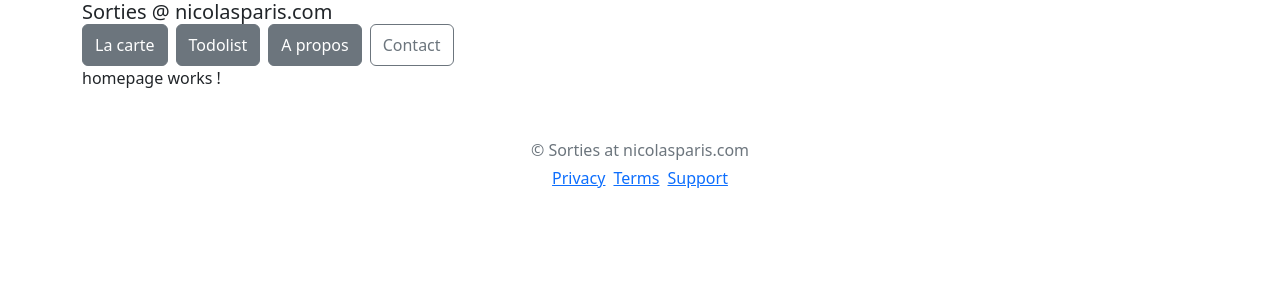
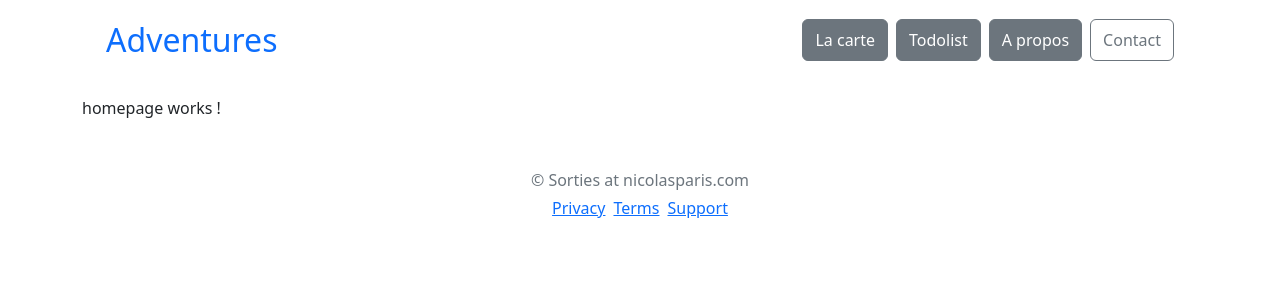
Before and after one commit to Beef-Bridge/adventures-fe-ng-bs, an Angular app: page / in a window 1280 px wide. Shown: the top 300 px of the page. Built offline with nearby package versions, Linux system fonts and the light colour scheme.

Commit message:
feat [common]: structure template : header

```diff
--- a/src/app/shared/components/header/header.component.html
+++ b/src/app/shared/components/header/header.component.html
@@ -1,3 +1,9 @@
-<h5 class="my-0 mr-md-auto">Sorties @ nicolasparis.com</h5>
+<div class="d-flex flex-column flex-md-row align-items-center p-3 px-md-4 mb-3">
+  <a
+    class="d-flex align-items-center link-body-emphasis text-decoration-none name-app"
+    routerLink="/"
+    >Adventures</a
+  >
 
-<app-navbar></app-navbar>
+  <app-navbar></app-navbar>
+</div>
--- a/src/app/shared/components/header/header.component.scss
+++ b/src/app/shared/components/header/header.component.scss
@@ -0,0 +1,4 @@
+a.name-app {
+  font-size: 2rem;
+  margin-right: auto !important;
+}
```
